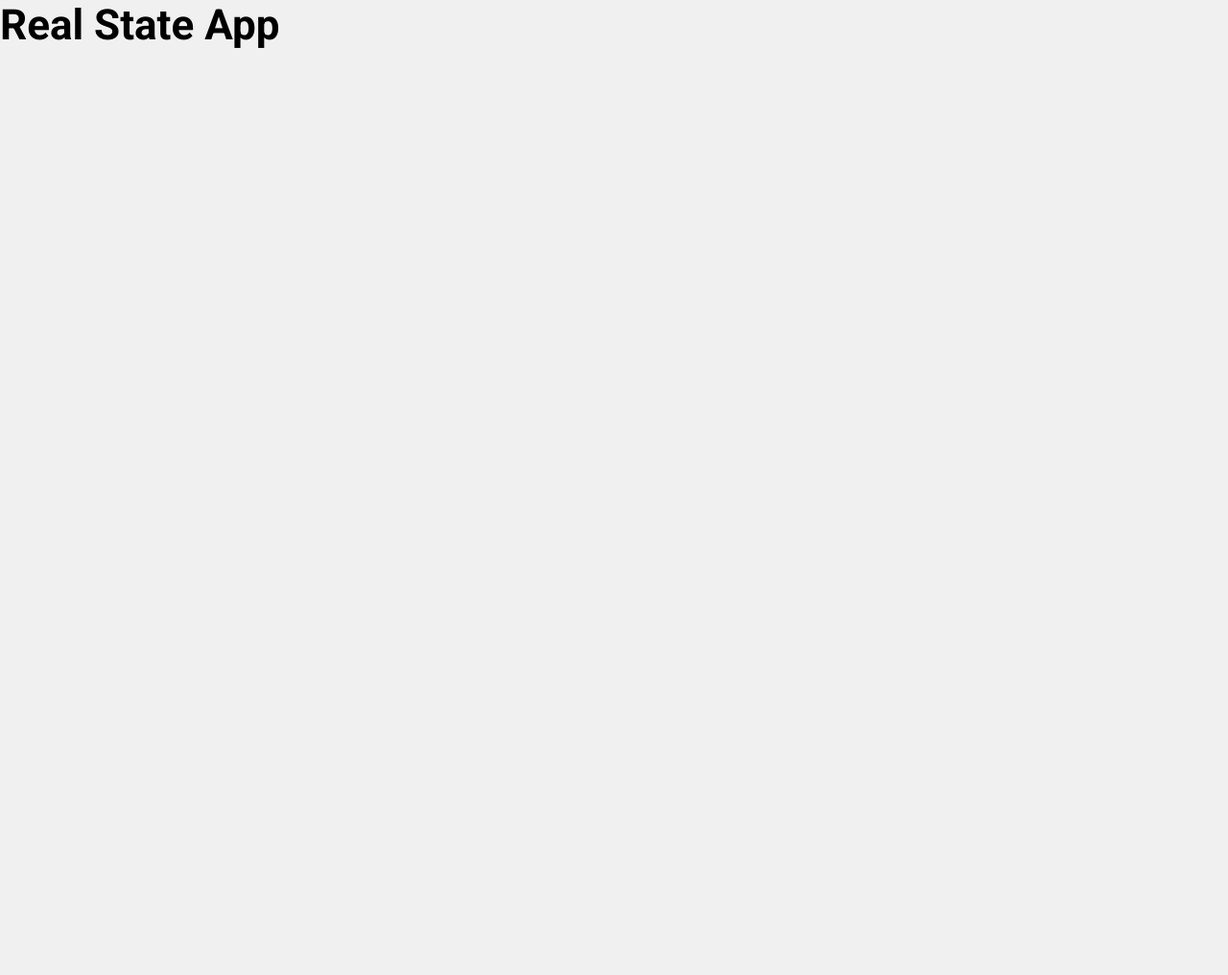
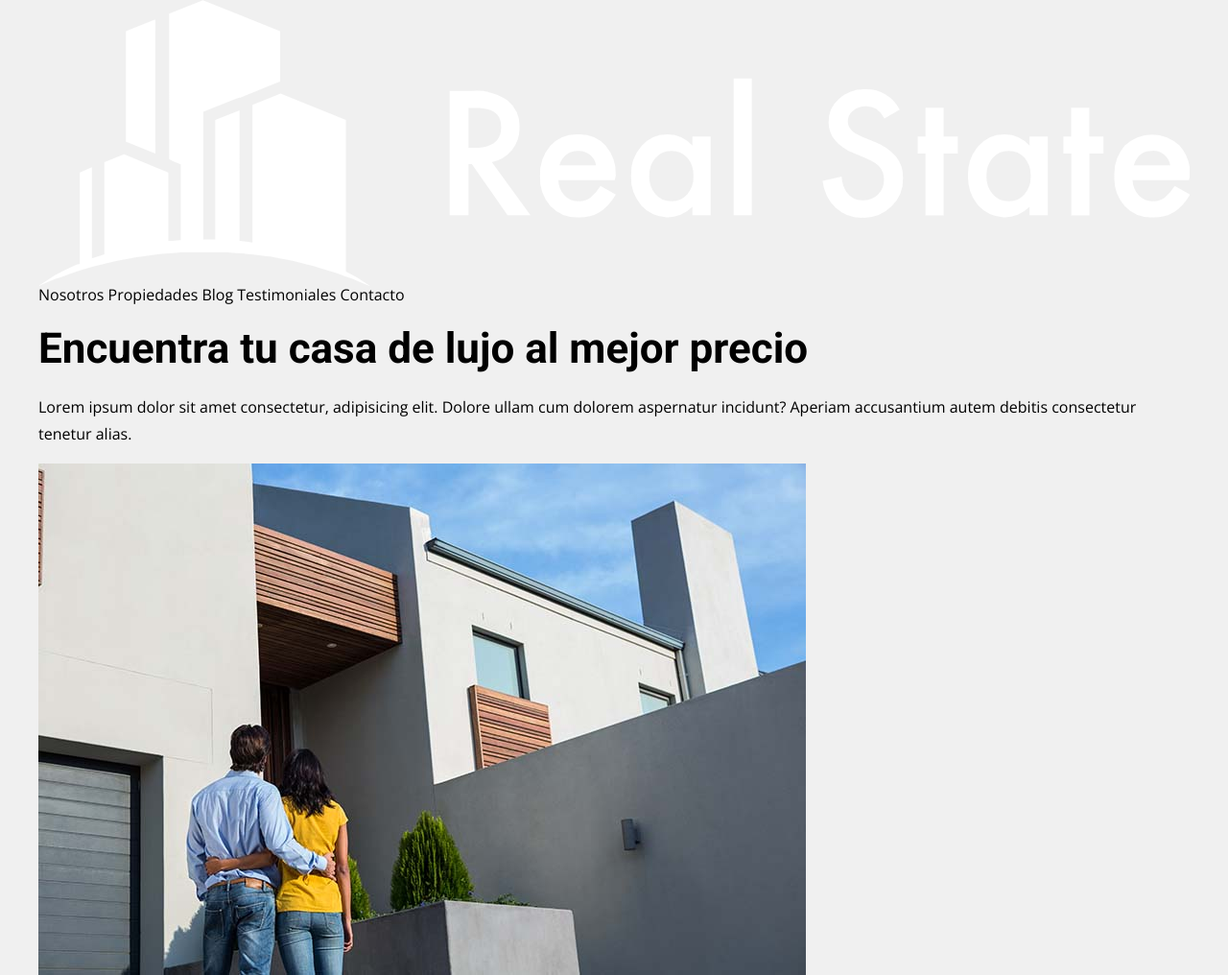
Before and after one commit to dauncosaciar/real-state-app, a website: page index.html in a window 1280 px wide. Shown: the whole page at 96% size. Before the commit the page ends 800 px from the top, so only its background shows below. Drawn offline with nearby package versions, Linux system fonts and the light colour scheme; files that its build step writes are made by us from their sources; files whose address does not match are found by name.

Commit message:
add header section html code

```diff
--- a/index.html
+++ b/index.html
@@ -13,6 +13,36 @@
     <link rel="stylesheet" href="build/css/app.css" />
   </head>
   <body>
-    <h1>Real State App</h1>
+    <header class="header">
+      <div class="header__bar container">
+        <div class="header__logo">
+          <img src="build/img/logo.svg" alt="logo real state" />
+        </div>
+
+        <nav class="navigation">
+          <a href="#" class="navigation__link">Nosotros</a>
+          <a href="#" class="navigation__link">Propiedades</a>
+          <a href="#" class="navigation__link">Blog</a>
+          <a href="#" class="navigation__link">Testimoniales</a>
+          <a href="#" class="navigation__link">Contacto</a>
+        </nav>
+      </div>
+
+      <div class="header__content container">
+        <h1 class="header__heading">
+          Encuentra tu casa de lujo al mejor precio
+        </h1>
+        <p class="header__text">
+          Lorem ipsum dolor sit amet consectetur, adipisicing elit. Dolore ullam
+          cum dolorem aspernatur incidunt? Aperiam accusantium autem debitis
+          consectetur tenetur alias.
+        </p>
+        <img
+          src="build/img/header_image.jpg"
+          alt="imagen header"
+          class="header__image"
+        />
+      </div>
+    </header>
   </body>
 </html>
```
